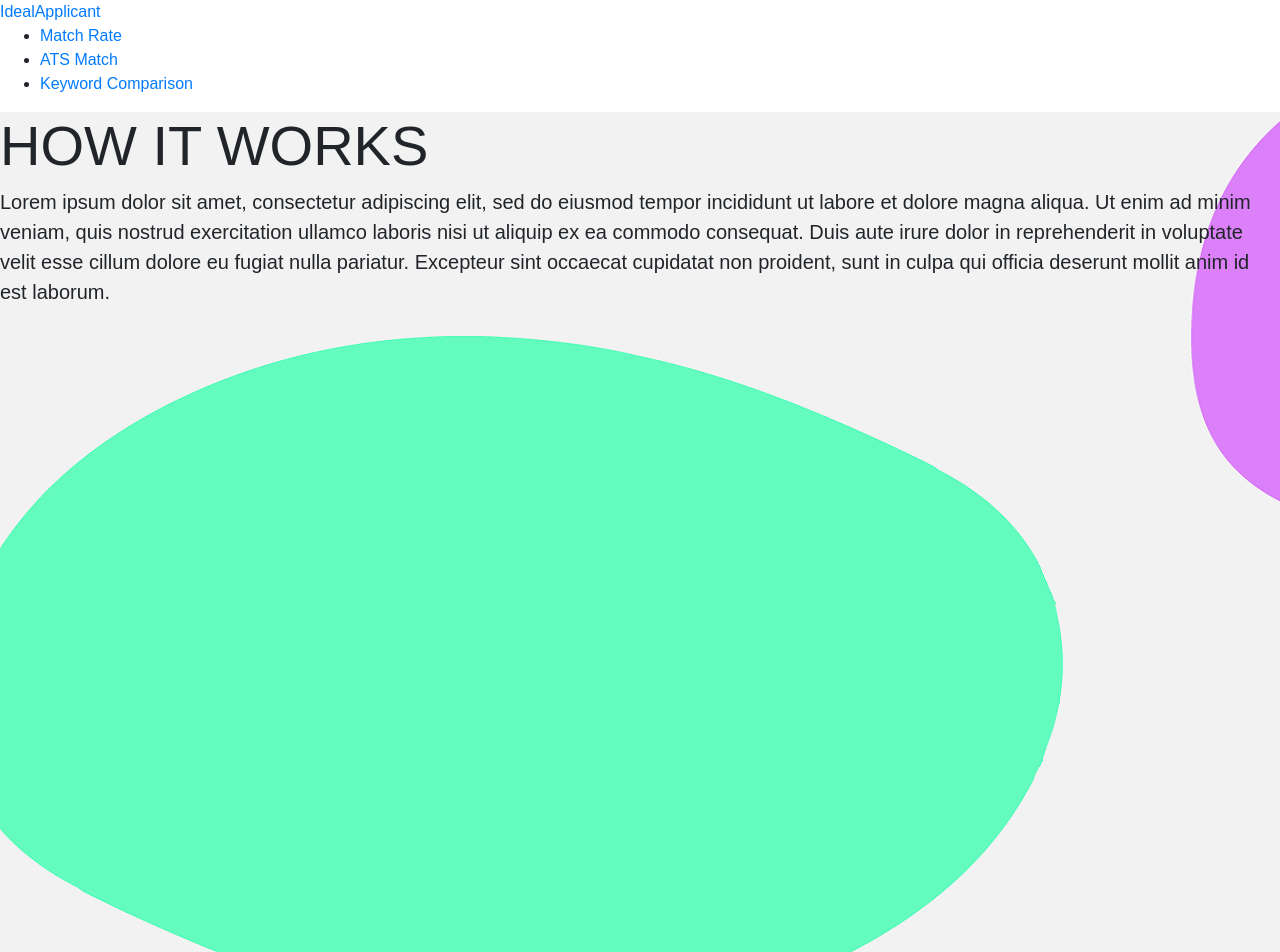
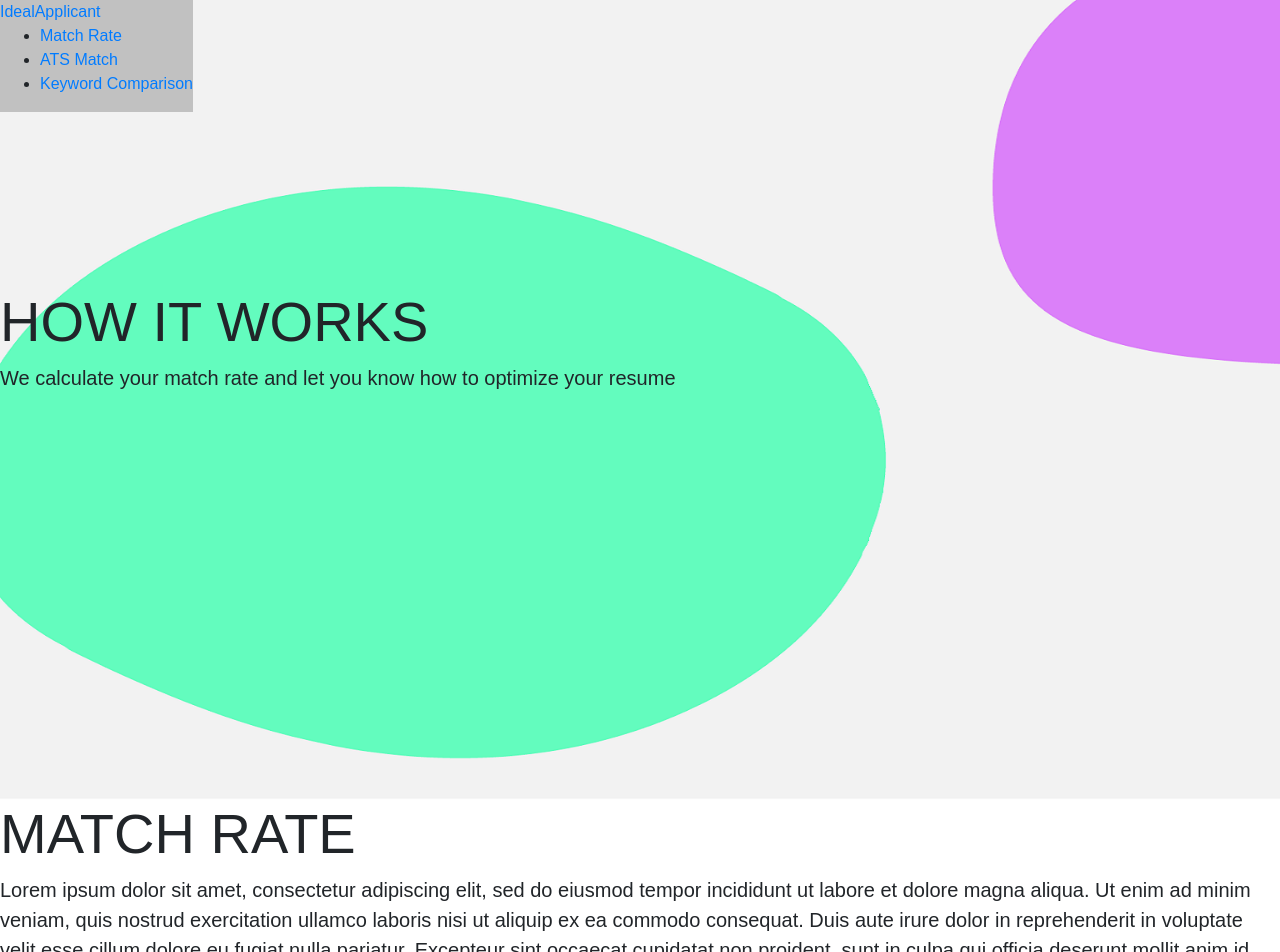
Before and after one commit to yocodigo/ResuMatch, a React (Create React App) app: page / in a window 1280 px wide. Shown: the top 952 px of the page. Built offline with nearby package versions, Linux system fonts and the light colour scheme; the HTML template or start-up script is replaced by a standard one.

Commit message:
made header transparent

```diff
--- a/src/components/Header.js
+++ b/src/components/Header.js
@@ -1,39 +1,17 @@
 import React, { Component } from "react";
-// import { connect } from "react-redux";
-// import { Link } from "react-router-dom";
-// import Payments from "./Payments";
 
 class Header extends Component {
-  // renderContent() {
-  //   switch (this.props.auth) {
-  //     case null:
-  //       return; {/*Dont do anything*/}
-  //     case false:
-  //       return (
-  //         <li>
-  //           <a href="/auth/google">Login With Google</a> {/*If user is not logged in, render text in header*/}
-  //         </li>
-  //       );
-  //     default:
-  //       return [
-  //         <li key="1"> <Payments /> </li>,
-  //         <li key="2">
-  //           <a href="/api/logout">Logout</a> {/*If user is logged in, render 'Logout' in header*/}
-  //         </li>
-  //       ];
-  //   }
-  // }
 
   render() {
     console.log(this.props);
     return (
-      <nav>
-        <div class="nav-wrapper white">
+      <nav style={{position: 'fixed', background:'rgba(0,0,0,0.2', padding: '0px 0px'}}>
+        <div class="nav-wrapper">
           <a href="#" class="brand-logo indigo-text text-darken-4">IdealApplicant</a>
-          <ul id="nav-mobile" class="right hide-on-med-and-down">
-          <li><a href="sass.html"><span class="indigo-text text-darken-4">Match Rate</span></a></li>
-            <li><a href="badges.html"><span class="indigo-text text-darken-4">ATS Match</span></a></li>
-            <li><a href="collapsible.html"><span class="indigo-text text-darken-4">Keyword Comparison</span></a></li>
+          <ul class="right hide-on-med-and-down">
+            <li><a href="#"><span class="indigo-text text-darken-4">Match Rate</span></a></li>
+            <li><a href="#"><span class="indigo-text text-darken-4">ATS Match</span></a></li>
+            <li><a href="#"><span class="indigo-text text-darken-4">Keyword Comparison</span></a></li>
           </ul>
         </div>
       </nav>
--- a/src/components/howitworks/howitworks.js
+++ b/src/components/howitworks/howitworks.js
@@ -2,18 +2,11 @@ import React from 'react';
 import Background from '../../images/bubbles.png';
 
 const HowItWorks = props => (
-  <div style={{background: '#F2F2F2', backgroundImage: "url(" + Background + ")", height: "950px"}}>
-    <h1 className="display-4 indigo-text text-darken-4">HOW IT WORKS</h1>
-    <p className="lead indigo-text text-darken-4">Lorem ipsum dolor sit amet, consectetur adipiscing elit, sed do eiusmod tempor incididunt ut labore et dolore magna aliqua. Ut enim ad minim veniam, quis nostrud exercitation ullamco laboris nisi ut aliquip ex ea commodo consequat. Duis aute irure dolor in reprehenderit in voluptate velit esse cillum dolore eu fugiat nulla pariatur. Excepteur sint occaecat cupidatat non proident, sunt in culpa qui officia deserunt mollit anim id est laborum.</p>
-    <br/>
-    {/*<button  type="button" className="btn btn-primary">
-      <Upload />
-</button> */}
- {/*   <div className="jumbotron">
-      <h1 className="display-4">MATCH RATE</h1>
-      <p className="lead">Lorem ipsum dolor sit amet, consectetur adipiscing elit, sed do eiusmod tempor incididunt ut labore et dolore magna aliqua. Ut enim ad minim veniam, quis nostrud exercitation ullamco laboris nisi ut aliquip ex ea commodo consequat. Duis aute irure dolor in reprehenderit in voluptate velit esse cillum dolore eu fugiat nulla pariatur. Excepteur sint occaecat cupidatat non proident, sunt in culpa qui officia deserunt mollit anim id est laborum.</p>
-    </div>  */}
-  </div>
+  <section style={{backgroundImage: "url(" + Background + ")", backgroundSize: 'cover', width: '100%', height: '800px'}}>
+    <br></br><br></br><br></br><br></br><br></br><br></br><br></br><br></br><br></br><br></br><br></br><br></br>
+    <h1 className="center-align display-4 indigo-text text-darken-4">HOW IT WORKS</h1>
+    <p className="center-align lead indigo-text text-darken-4">We calculate your match rate and let you know how to optimize your resume</p>
+  </section>
 );
 
 export default HowItWorks;
--- a/src/components/matchrate/matchrate.js
+++ b/src/components/matchrate/matchrate.js
@@ -4,7 +4,7 @@ import Upload from '../form/upload';
 const MatchRate = props => (
   <div>
     <h1 className="display-4 indigo-text text-darken-4">MATCH RATE</h1>
-    <p className="lead indigo-text text-darken-4">We calculate your match rate and let you know how to optimize your resume</p>
+    <p className="lead indigo-text text-darken-4">Lorem ipsum dolor sit amet, consectetur adipiscing elit, sed do eiusmod tempor incididunt ut labore et dolore magna aliqua. Ut enim ad minim veniam, quis nostrud exercitation ullamco laboris nisi ut aliquip ex ea commodo consequat. Duis aute irure dolor in reprehenderit in voluptate velit esse cillum dolore eu fugiat nulla pariatur. Excepteur sint occaecat cupidatat non proident, sunt in culpa qui officia deserunt mollit anim id est laborum.</p>
     <br/>
   </div>
 );
```
